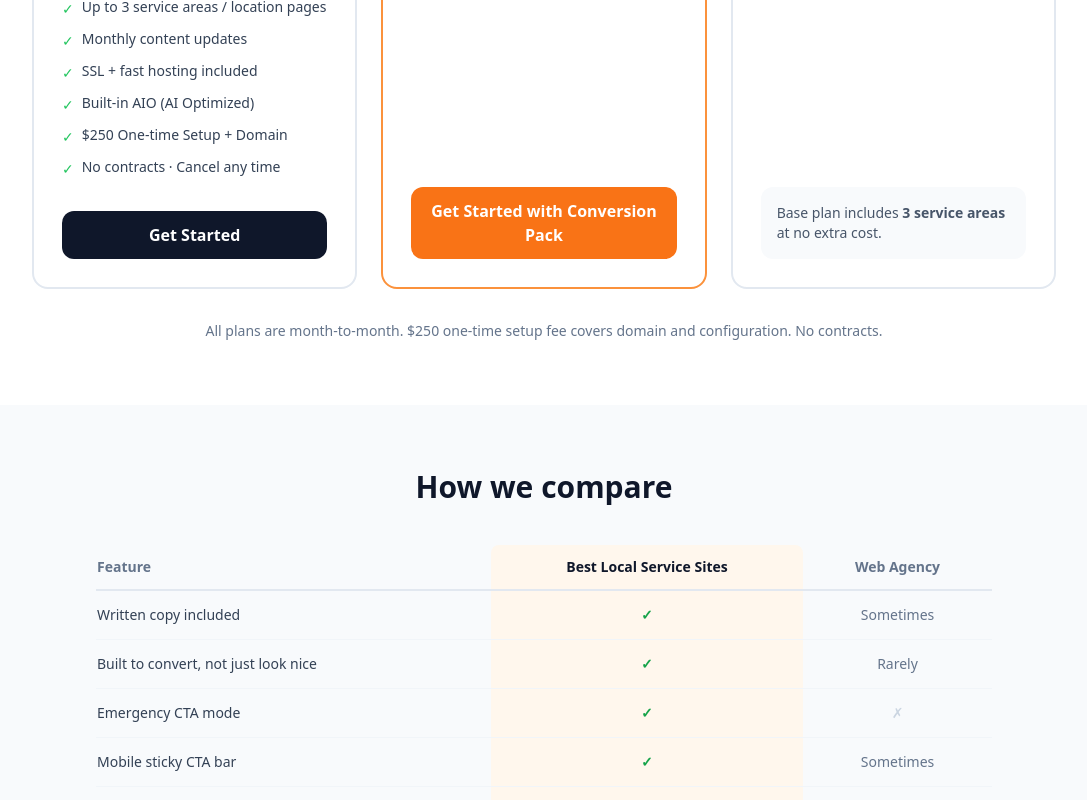
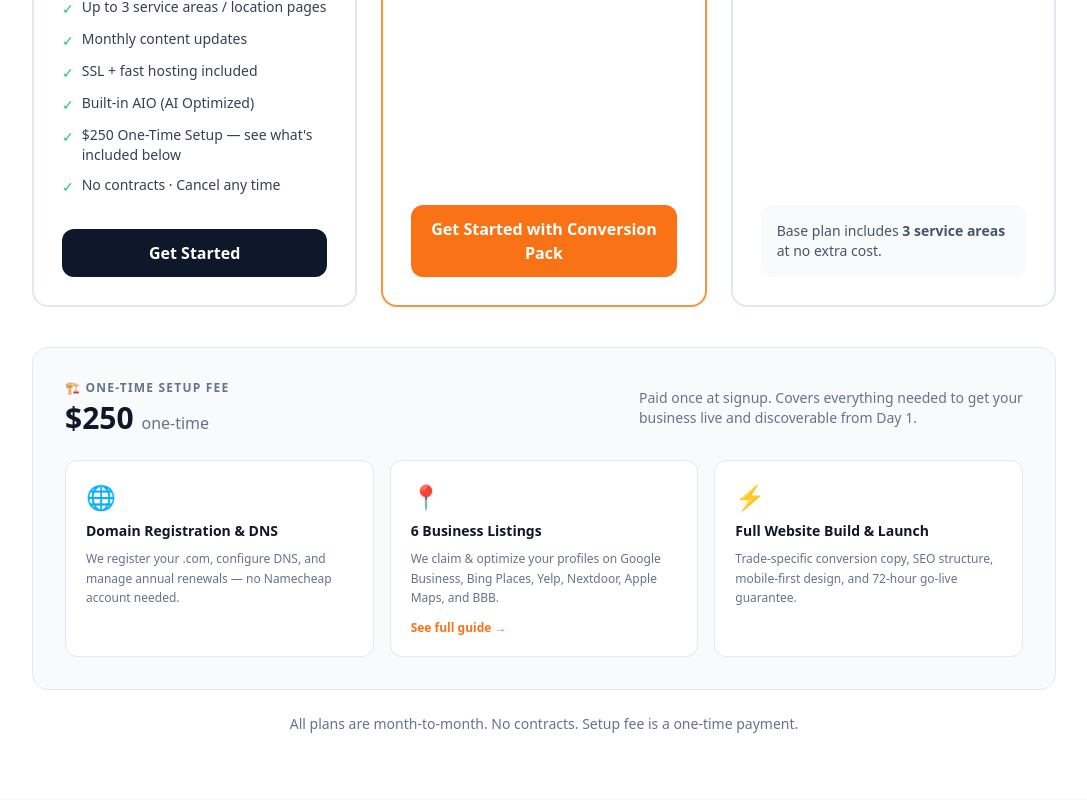
Before and after one commit to justsaiingthings-collab/bestlocalservicesites, a Next.js app in the folder apps/landing/: page /pricing in a window 1280 px wide. Shown: the part 800-1600 px from the top of the page, without its empty margins (96-1183 px from the left). Built offline with nearby package versions, Linux system fonts and the light colour scheme.

Commit message:
update 48 to 72 hrs live promise

```diff
--- a/apps/landing/app/layout.tsx
+++ b/apps/landing/app/layout.tsx
@@ -57,7 +57,7 @@ export default function RootLayout({ children }: { children: React.ReactNode })
                         "itemOffered": {
                           "@type": "Service",
                           "name": "Conversion-First Contractor Website",
-                          "description": "48-hour delivery of SEO-optimized contractor websites with sticky mobile CTAs."
+                          "description": "72-hour delivery of SEO-optimized contractor websites with sticky mobile CTAs."
                         },
                         "areaServed": ["Seattle", "Tacoma", "Portland", "Bellevue"]
                       },
--- a/apps/landing/app/onboarding/page.tsx
+++ b/apps/landing/app/onboarding/page.tsx
@@ -81,7 +81,7 @@ export default function OnboardingPage() {
           <h1 className="text-4xl font-black text-slate-900 mb-4">Onboarding Complete!</h1>
           <p className="text-slate-500 text-lg mb-8 leading-relaxed">
             We've received your business details and photos. Our team is now building your high-conversion engine.
-            Expect your first draft within 48 hours.
+            Expect your first draft within 72 hours.
           </p>
           <Link
             href="/"
--- a/apps/landing/app/pricing/page.tsx
+++ b/apps/landing/app/pricing/page.tsx
@@ -19,7 +19,7 @@ const baseFeatures = [
   "Monthly content updates",
   "SSL + fast hosting included",
   "Built-in AIO (AI Optimized)",
-  "$250 One-time Setup + Domain",
+  "$250 One-Time Setup — see what's included below",
   "No contracts · Cancel any time",
 ];
 
@@ -71,7 +71,7 @@ export default function PricingPage() {
                 <span className="text-slate-400">/mo</span>
               </div>
               <p className="text-slate-500 text-sm mb-6">
-                Your website, fully built and live in 48 hours.
+                Your website, fully built and live in 72 hours.
               </p>
               <ul className="space-y-2.5 mb-8 flex-1">
                 {baseFeatures.map((f) => (
@@ -155,9 +155,54 @@ export default function PricingPage() {
             </div>
           </div>
 
+          {/* Setup fee breakdown */}
+          <div className="mt-10 bg-slate-50 rounded-2xl border border-slate-200 p-8">
+            <div className="flex flex-col sm:flex-row sm:items-center justify-between gap-2 mb-6">
+              <div>
+                <p className="text-xs font-black text-slate-500 uppercase tracking-widest mb-1">🏗️ One-Time Setup Fee</p>
+                <p className="text-3xl font-black text-slate-900">$250 <span className="text-base font-normal text-slate-500">one-time</span></p>
+              </div>
+              <p className="text-slate-500 text-sm max-w-sm">
+                Paid once at signup. Covers everything needed to get your business live and discoverable from Day 1.
+              </p>
+            </div>
+            <ul className="grid sm:grid-cols-3 gap-4">
+              {[
+                {
+                  icon: "🌐",
+                  title: "Domain Registration & DNS",
+                  detail: "We register your .com, configure DNS, and manage annual renewals — no Namecheap account needed.",
+                },
+                {
+                  icon: "📍",
+                  title: "6 Business Listings",
+                  detail: "We claim & optimize your profiles on Google Business, Bing Places, Yelp, Nextdoor, Apple Maps, and BBB.",
+                  link: "/listings",
+                  linkText: "See full guide →",
+                },
+                {
+                  icon: "⚡",
+                  title: "Full Website Build & Launch",
+                  detail: "Trade-specific conversion copy, SEO structure, mobile-first design, and 72-hour go-live guarantee.",
+                },
+              ].map((item) => (
+                <li key={item.title} className="bg-white rounded-xl p-5 border border-slate-200 flex flex-col gap-2">
+                  <span className="text-2xl">{item.icon}</span>
+                  <p className="font-black text-slate-900 text-sm">{item.title}</p>
+                  <p className="text-slate-500 text-xs leading-relaxed flex-1">{item.detail}</p>
+                  {item.link && (
+                    <Link href={item.link} className="text-orange-500 text-xs font-bold hover:underline mt-1">
+                      {item.linkText}
+                    </Link>
+                  )}
+                </li>
+              ))}
+            </ul>
+          </div>
+
           {/* All plans note */}
-          <div className="text-center mt-8 text-slate-500 text-sm">
-            All plans are month-to-month. $250 one-time setup fee covers domain and configuration. No contracts.
+          <div className="text-center mt-6 text-slate-500 text-sm">
+            All plans are month-to-month. No contracts. Setup fee is a one-time payment.
           </div>
         </div>
       </section>
@@ -248,7 +293,7 @@ export default function PricingPage() {
         <div className="max-w-2xl mx-auto text-center">
           <h2 className="text-4xl font-black mb-4">Start at $149/month.</h2>
           <p className="text-orange-100 text-lg mb-8">
-            Live in 48 hours. No contract. Cancel any time.
+            Live in 72 hours. No contract. Cancel any time.
           </p>
           <Link
             href="/#get-started"
--- a/apps/landing/app/seo/page.tsx
+++ b/apps/landing/app/seo/page.tsx
@@ -140,7 +140,7 @@ export default function SEOPage() {
                 📱 Speed-to-Verified Advantage
               </div>
               <p className="text-slate-400 text-sm">
-                Setting this up manually can take weeks. We provision business accounts for our clients as part of the <span className="text-white font-bold underline decoration-orange-500">48-Hour Go-Live Guarantee</span>. We don't just build your site; we build your entire digital footprint.
+                Setting this up manually can take weeks. We provision business accounts for our clients as part of the <span className="text-white font-bold underline decoration-orange-500">72-Hour Go-Live Guarantee</span>. We don't just build your site; we build your entire digital footprint.
               </p>
             </div>
           </div>
```
Also changed, not shown: apps/landing/app/listings/page.tsx (+17 -17 lines), apps/landing/app/page.tsx (+30 -12 lines), apps/landing/public/llms.txt.
